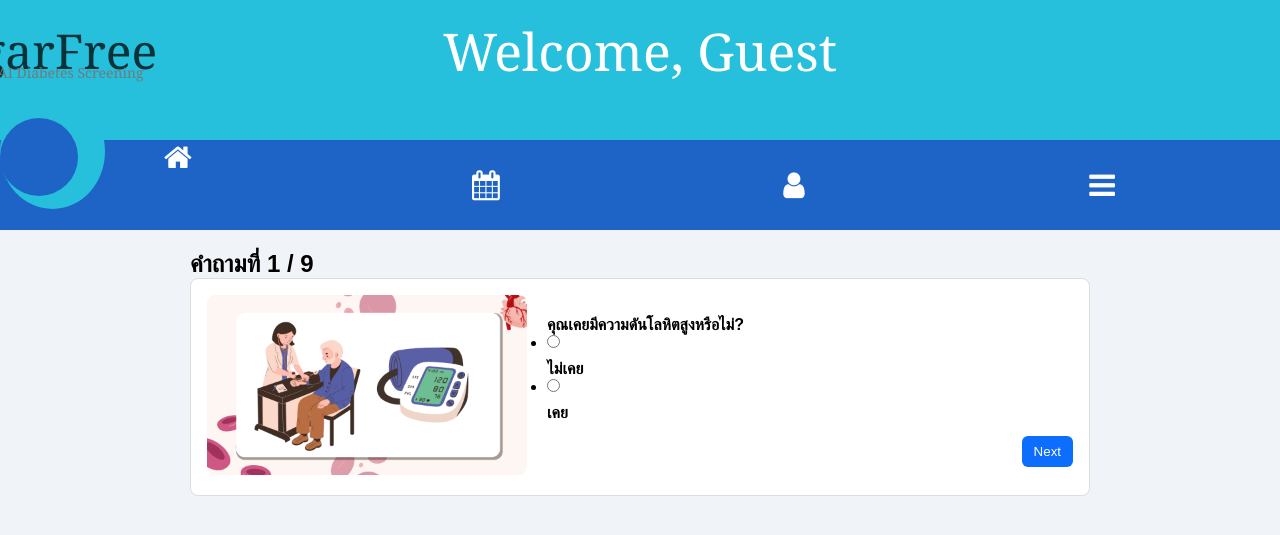
After one commit to NatthapongTelakul/Project_Diabetes_Website, a Flask app: page /predict/1 in a window 1280 px wide. The commit adds this page. Shown: the top 535 px of the page. Run offline with Flask 3, Linux system fonts and the light colour scheme.

Commit message:
04.10.2025 version-02

```diff
--- a/app.py
+++ b/app.py
@@ -3,9 +3,12 @@ import joblib
 import pandas as pd
 import numpy as np
 from flask import Flask, render_template, request, redirect, url_for, flash, session
-from flask_wtf import FlaskForm
-from wtforms import RadioField, SelectField, SubmitField, IntegerField
-from wtforms.validators import DataRequired, NumberRange
+
+from forms import (
+    HighBPForm, HighCholForm, HeartForm, DiffWalkForm,
+    HeightAndWeightForm, GenHlthForm, PhyshlthForm,
+    AgeForm, ModelChoiceForm
+)
 
 app = Flask(__name__)
 app.config['SECRET_KEY'] = 'mykey'
@@ -21,53 +24,20 @@ def bmi_category_code(bmi):
     else:
         return 3   # Obese
 
-class MyForm(FlaskForm):
-    # Features
-    highbp = RadioField('HighBP', choices=[('0','No'), ('1','Yes')], validators=[DataRequired()])
-    highchol = RadioField('HighChol', choices=[('0','No'), ('1','Yes')], validators=[DataRequired()])
-    heart = RadioField('Heart Disease or Attack?', choices=[('0','No'), ('1','Yes')], validators=[DataRequired()])
-    diffwalk = RadioField('Difficulty walking?', choices=[('0','No'), ('1','Yes')], validators=[DataRequired()])
+# Step configuration: name, form class, image file (optional)
+steps = [
+    {"name": "highbp", "form": HighBPForm, "image": "highbp.png"},
+    {"name": "highchol", "form": HighCholForm, "image": "highchol.png"},
+    {"name": "heart", "form": HeartForm, "image": "heart.png"},
+    {"name": "diffwalk", "form": DiffWalkForm, "image": "diffwalk.png"},
+    {"name": "height_weight", "form": HeightAndWeightForm, "image": "height_weight.png"},
+    {"name": "genhlth", "form": GenHlthForm, "image": "genhlth.png"},
+    {"name": "physhlth", "form": PhyshlthForm, "image": "physhlth.png"},
+    {"name": "age", "form": AgeForm, "image": "age.png"},
+    {"name": "model_choice", "form": ModelChoiceForm, "image": "model_choice.png"},
+]
 
-    height = IntegerField('Height (cm)', validators=[DataRequired(), NumberRange(min=50, max=250)])
-    weight = IntegerField('Weight (kg)', validators=[DataRequired(), NumberRange(min=20, max=300)])
-
-    genhlth = SelectField('General Health (1=Excellent → 5=Poor)',
-                          choices=[('1','Excellent'), ('2','Very good'), ('3','Good'), ('4','Fair'), ('5','Poor')])
-    physhlth = IntegerField('Physical health not good (0-30 days)', validators=[NumberRange(min=0, max=30)])
-
-    age = SelectField('Age Group', choices=[
-        ('1','18-24'), ('2','25-29'), ('3','30-34'), ('4','35-39'),
-        ('5','40-44'), ('6','45-49'), ('7','50-54'), ('8','55-59'),
-        ('9','60-64'), ('10','65-69'), ('11','70-74'), ('12','75-79'), ('13','80+')
-    ])
-
-    # เลือกโมเดล
-    model_choice = SelectField('เลือกโมเดลประเมินเบาหวาน', choices=[
-        ('decision_tree', 'Decision Tree'),
-        ('knn', 'KNN'),
-        ('naive_bayes', 'Naive Bayes'),
-        ('random_forest', 'Random Forest')
-    ])
-
-    submit = SubmitField('ประเมิน')
-
-
-
-
-
-
-
-
-
-
-
-
-
-
-
-
-
-
+# เริ่มต้นการทำงานที่ index.html
 @app.route('/', methods=['GET', 'POST'])
 def index():
     return render_template('index.html')
@@ -93,48 +63,84 @@ def sign():
 def home():
     return render_template('home.html')
 
-@app.route('/predict', methods=['GET', 'POST'])
-def predict():
-    # user_id = session.get('user_id')
-    # username = session.get('username')
-    form = MyForm()
 
-    prediction_result = None
-    probability = None
+
+
+
+
+
+
+
+
+
+
+
+
+
+
+
+
+
+# redirect /predict -> /predict/1
+@app.route('/predict')
+def predict_root():
+    return redirect(url_for('predict_step', step=1))
+
+@app.route('/predict/<int:step>', methods=['GET', 'POST'])
+def predict_step(step):
+    total_steps = len(steps)
+    if step < 1 or step > total_steps:
+        return redirect(url_for('predict_step', step=1))
+
+    step_cfg = steps[step - 1]
+    FormClass = step_cfg['form']
+    form = FormClass()
 
     if form.validate_on_submit():
-        # ดึงค่าจากฟอร์ม
-        highbp = int(form.highbp.data)
-        highchol = int(form.highchol.data)
-        heart = int(form.heart.data)
-        diffwalk = int(form.diffwalk.data)
-        genhlth = int(form.genhlth.data)
-        physhlth = int(form.physhlth.data)
-        age = int(form.age.data)
+        # เก็บทุก field ในฟอร์มลง session (ยกเว้น csrf & submit)
+        for fname, ffield in form._fields.items():
+            if fname in ('csrf_token', 'submit'):
+                continue
+            session[fname] = ffield.data
+        # ถ้าเป็น step สุดท้าย ให้ไปหน้า result
+        if step == total_steps:
+            return redirect(url_for('result'))
+        # นอกจากนั้น step ถัดไป
+        return redirect(url_for('predict_step', step=step + 1))
 
-        # คำนวณ BMI
-        height_m = form.height.data / 100
-        bmi = int(form.weight.data / (height_m ** 2))
+    image = step_cfg.get('image')
+    return render_template('step.html', form=form, step=step, total=total_steps, image=image)
 
-        # BMI Category
+@app.route('/predict/result')
+def result():
+    # เอาข้อมูลจาก session มาจัด features
+    # ระวังค่าสตริง -> แปลงเป็น int ก่อนใช้
+    try:
+        highbp = int(session.get('highbp', 0))
+        highchol = int(session.get('highchol', 0))
+        heart = int(session.get('heart', 0))
+        diffwalk = int(session.get('diffwalk', 0))
+        genhlth = int(session.get('genhlth', 3))
+        physhlth = int(session.get('physhlth', 0))
+        # age stored as choice string like "1","2"... convert to index or numeric representation you used in training
+        age_choice = session.get('age', "1")
+        age = int(age_choice)
+        # height & weight
+        height = session.get('height')
+        weight = session.get('weight')
+        if height is not None and weight is not None:
+            height = float(height)
+            weight = float(weight)
+            height_m = height / 100.0
+            bmi = weight / (height_m ** 2)
+            bmi = round(bmi, 2)
+        else:
+            bmi = 0.0
+
         bmi_cat = bmi_category_code(bmi)
+        bmi_age_interaction = int(round(bmi * age))
 
-        # BMI x Age interaction
-        bmi_age_interaction = int(bmi * age)
-
-        # เก็บใน session
-        session['highbp'] = highbp
-        session['highchol'] = highchol
-        session['heart'] = heart
-        session['diffwalk'] = diffwalk
-        session['genhlth'] = genhlth
-        session['physhlth'] = physhlth
-        session['age'] = age
-        session['bmi'] = bmi
-        session['bmi_cat'] = bmi_cat
-        session['bmi_age_interaction'] = bmi_age_interaction
-
-        # เตรียม feature vector ตามลำดับที่ใช้ตอนเทรน
+        # สร้าง DataFrame ตาม feature ที่โมเดลคาดหวัง
         features = pd.DataFrame([{
             'HighBP': highbp,
             'HighChol': highchol,
@@ -148,34 +154,116 @@ def predict():
             'BMI_Age_interaction': bmi_age_interaction
         }])
 
+        # เลือกโมเดลจาก session (value เช่น 'random_forest', 'knn' ...)
+        model_name = session.get('model_choice', 'random_forest')
+        model_path = os.path.join('models', f"{model_name}.joblib")
+        if os.path.exists(model_path):
+            model = joblib.load(model_path)
+            y_pred = model.predict(features)[0]
+            # ถ้าโมเดลมี predict_proba
+            try:
+                y_prob = model.predict_proba(features)[0][1] * 100
+            except Exception:
+                y_prob = None
+            prediction_result = int(y_pred)
+            probability = round(y_prob, 2) if y_prob is not None else None
+        else:
+            # หากไม่มีโมเดล ให้ mock ผลลัพธ์ (หรือแจ้ง error)
+            prediction_result = 0
+            probability = None
 
-        # โหลดโมเดล
-        model_name = form.model_choice.data
-        model_path = os.path.join("models", f"{model_name}.joblib")
-        model = joblib.load(model_path)
+        # ส่งข้อมูลไปแสดง
+        data = {cfg['name']: session.get(cfg['name']) for cfg in steps}
+        return render_template('result.html',
+                               prediction=prediction_result,
+                               probability=probability,
+                               data=data,
+                               bmi=bmi)
+    except Exception as e:
+        # แสดง error ง่ายๆ (คุณอาจอยากบันทึก/แจ้งอย่างดีกว่านี้)
+        return f"Error preparing result: {e}", 500
 
-        # ทำการพยากรณ์
-        y_pred = model.predict(features)[0]
-        y_prob = model.predict_proba(features)[0][1] * 100  # ความน่าจะเป็น class 1 (%)
+# @app.route('/predict', methods=['GET', 'POST'])
+# def predict():
+#     # user_id = session.get('user_id')
+#     # username = session.get('username')
+#     form = MyForm()
 
-        prediction_result = int(y_pred)
-        probability = round(y_prob, 2)
+#     prediction_result = None
+#     probability = None
 
-        # เก็บผลใน session
-        session['prediction'] = prediction_result
-        session['probability'] = probability
+#     if form.validate_on_submit():
+#         # ดึงค่าจากฟอร์ม
+#         highbp = int(form.highbp.data)
+#         highchol = int(form.highchol.data)
+#         heart = int(form.heart.data)
+#         diffwalk = int(form.diffwalk.data)
+#         genhlth = int(form.genhlth.data)
+#         physhlth = int(form.physhlth.data)
+#         age = int(form.age.data)
 
-        # เก็บค่าลง database พร้อมผลการพยากรณ์
-        # save_to_db(user_id, username, prediction_result, probability)
-    return render_template('predict.html', form=form,
-                           prediction=session.get('prediction'),
-                           probability=session.get('probability'))
+#         # คำนวณ BMI
+#         height_m = form.height.data / 100
+#         bmi = int(form.weight.data / (height_m ** 2))
 
-@app.route('/admin')
+#         # BMI Category
+#         bmi_cat = bmi_category_code(bmi)
+
+#         # BMI x Age interaction
+#         bmi_age_interaction = int(bmi * age)
+
+#         # เก็บใน session
+#         session['highbp'] = highbp
+#         session['highchol'] = highchol
+#         session['heart'] = heart
+#         session['diffwalk'] = diffwalk
+#         session['genhlth'] = genhlth
+#         session['physhlth'] = physhlth
+#         session['age'] = age
+#         session['bmi'] = bmi
+#         session['bmi_cat'] = bmi_cat
+#         session['bmi_age_interaction'] = bmi_age_interaction
+
+#         # เตรียม feature vector ตามลำดับที่ใช้ตอนเทรน
+#         features = pd.DataFrame([{
+#             'HighBP': highbp,
+#             'HighChol': highchol,
+#             'BMI': bmi,
+#             'HeartDiseaseorAttack': heart,
+#             'GenHlth': genhlth,
+#             'PhysHlth': physhlth,
+#             'DiffWalk': diffwalk,
+#             'Age': age,
+#             'BMI_cat_code': bmi_cat,
+#             'BMI_Age_interaction': bmi_age_interaction
+#         }])
+
+
+#         # โหลดโมเดล
+#         model_name = form.model_choice.data
+#         model_path = os.path.join("models", f"{model_name}.joblib")
+#         model = joblib.load(model_path)
+
+#         # ทำการพยากรณ์
+#         y_pred = model.predict(features)[0]
+#         y_prob = model.predict_proba(features)[0][1] * 100  # ความน่าจะเป็น class 1 (%)
+
+#         prediction_result = int(y_pred)
+#         probability = round(y_prob, 2)
+
+#         # เก็บผลใน session
+#         session['prediction'] = prediction_result
+#         session['probability'] = probability
+
+#         # เก็บค่าลง database พร้อมผลการพยากรณ์
+#         # save_to_db(user_id, username, prediction_result, probability)
+#     return render_template('predict.html', form=form,
+#                            prediction=session.get('prediction'),
+#                            probability=session.get('probability'))
+
+@app.route('/admin-contact')
 def profile():
-    # ชื่อ อายุ
-    username = "natthapong"
-    return render_template('admin.html', username = username)
+    return render_template('admin.html')
 
 if __name__ == "__main__":
     app.run(debug=True) # เปิด debug mode (ต้องปิดเมื่อ deploy จริง)
--- /dev/null
+++ b/forms.py
@@ -0,0 +1,60 @@
+from flask_wtf import FlaskForm
+from wtforms import RadioField, IntegerField, SelectField, SubmitField
+from wtforms.validators import DataRequired, NumberRange
+
+class HighBPForm(FlaskForm):
+    highbp = RadioField("คุณเคยมีความดันโลหิตสูงหรือไม่?",
+                        choices=[("0","ไม่เคย"), ("1","เคย")],
+                        validators=[DataRequired()])
+    submit = SubmitField("Next")
+
+class HighCholForm(FlaskForm):
+    highchol = RadioField("คุณเคยมีคอเลสเตอรอลสูงหรือไม่?",
+                          choices=[("0","ไม่เคย"), ("1","เคย")],
+                          validators=[DataRequired()])
+    submit = SubmitField("Next")
+
+class HeartForm(FlaskForm):
+    heart = RadioField("คุณเคยมีโรคหัวใจหรือไม่?",
+                       choices=[("0","ไม่เคย"), ("1","เคย")],
+                       validators=[DataRequired()])
+    submit = SubmitField("Next")
+
+class DiffWalkForm(FlaskForm):
+    diffwalk = RadioField("คุณมีปัญหาในการเดินหรือไม่?",
+                          choices=[("0","ไม่มี"), ("1","มี")],
+                          validators=[DataRequired()])
+    submit = SubmitField("Next")
+
+class HeightAndWeightForm(FlaskForm):
+    height = IntegerField("ส่วนสูง (cm)",
+                          validators=[DataRequired(), NumberRange(min=100, max=250)])
+    weight = IntegerField("น้ำหนัก (kg)",
+                          validators=[DataRequired(), NumberRange(min=20, max=300)])
+    submit = SubmitField("Next")
+
+class GenHlthForm(FlaskForm):
+    genhlth = SelectField("สุขภาพโดยรวมของคุณ",
+                          choices=[("1","ยอดเยี่ยม"),("2","ดี"),("3","ปานกลาง"),("4","แย่"),("5","แย่มาก")],
+                          validators=[DataRequired()])
+    submit = SubmitField("Next")
+
+class PhyshlthForm(FlaskForm):
+    physhlth = IntegerField("จำนวนวันในเดือนที่แล้วที่สุขภาพกายไม่ดี (0-30)",
+                            validators=[DataRequired(), NumberRange(min=0, max=30)]) # ใส่เลข 0 ไม่ได้
+    submit = SubmitField("Next")
+
+class AgeForm(FlaskForm):
+    age = SelectField("อายุ",
+                      choices=[("1","18-24"),("2","25-29"),("3","30-34"),("4","35-39"),
+                               ("5","40-44"),("6","45-49"),("7","50-54"),
+                               ("8","55-59"),("9","60-64"),("10","65-69"),
+                               ("11","70-74"),("12","75-79"),("13","80+")],
+                      validators=[DataRequired()])
+    submit = SubmitField("Next")
+
+class ModelChoiceForm(FlaskForm):
+    model_choice = SelectField("เลือกโมเดลที่ใช้ทำนาย",
+                               choices=[("decision_tree","DecisionTree"),("knn","KNN"),("naive_bayes","Naive Bayes"),("random_forest","Random Forest")],
+                               validators=[DataRequired()])
+    submit = SubmitField("Submit")
--- /dev/null
+++ b/static/css/style-step.css
@@ -0,0 +1,72 @@
+/* style-step.css */
+.step-wrap {
+  max-width: 900px;
+  margin: 20px auto;
+}
+.card {
+  display: flex;
+  gap: 20px;
+  border: 1px solid #ddd;
+  padding: 16px;
+  border-radius: 8px;
+  background: #fff;
+  align-items: center;
+}
+.left {
+  flex: 0 0 320px;
+  text-align: center;
+}
+.left img {
+  max-width: 100%;
+  border-radius: 8px;
+}
+.right {
+  flex: 1;
+}
+.form-row label {
+  display: block;
+  font-weight: 600;
+  margin-top: 8px;
+}
+.input {
+  margin-bottom: 8px;
+}
+input[type="number"],
+select {
+  padding: 8px;
+  width: 100%;
+  box-sizing: border-box;
+  border-radius: 6px;
+  border: 1px solid #ccc;
+}
+input[type="radio"] {
+  margin-right: 6px;
+}
+.actions {
+  margin-top: 14px;
+  text-align: right;
+}
+.btn {
+  padding: 8px 12px;
+  border-radius: 6px;
+  text-decoration: none;
+  color: #fff;
+  background: #0d6efd;
+  border: none;
+  cursor: pointer;
+}
+.btn.back {
+  background: #6c757d;
+  margin-right: 8px;
+  width: 90px;
+  text-align: center;
+  display: inline-block;
+}
+.btn.next {
+  background: #0d6efd;
+}
+.errors {
+  color: #c00;
+  font-size: 0.9em;
+  margin-top: 4px;
+}
--- a/templates/home.html
+++ b/templates/home.html
@@ -8,8 +8,8 @@
     <!-- พื้นที่คอนเทนต์ของหน้า Home -->
     <main class="page">
       <div class="container">
-        <form action="{{ url_for('predict') }}" method="get">
-          <button type="submit">ทำแบบประเมินโรคเบาหวาน</button>
+        <form action="{{ url_for('predict_step', step=1) }}" method="get">
+          <button button type="submit">Start Assessment</button>
         </form>
       </div>
       <div class="container">
--- /dev/null
+++ b/templates/step.html
@@ -0,0 +1,43 @@
+{% extends "header.html" %}
+{% block content %}
+<link rel="stylesheet" href="{{ url_for('static', filename='css/style-step.css') }}">
+<div class="step-wrap">
+  <h2>คำถามที่ {{ step }} / {{ total }}</h2>
+
+  <div class="card">
+    <div class="left">
+      {% if image %}
+        <img src="{{ url_for('static', filename='images/' + image) }}" alt="image step" />
+      {% endif %}
+    </div>
+    <div class="right">
+      <form method="POST">
+        {{ form.hidden_tag() }}
+        <div class="form-row">
+          {# แสดงทุกฟิลด์ที่ไม่ใช่ submit/csrf #}
+          {% for fname, field in form._fields.items() %}
+            {% if fname != 'csrf_token' and fname != 'submit' %}
+              <label>{{ field.label }}</label>
+              <div class="input">
+                {{ field() }}
+                {% if field.errors %}
+                  <div class="errors">
+                    {% for e in field.errors %} <div>{{ e }}</div> {% endfor %}
+                  </div>
+                {% endif %}
+              </div>
+            {% endif %}
+          {% endfor %}
+        </div>
+
+        <div class="actions">
+          {% if step > 1 %}
+            <a class="btn back" href="{{ url_for('predict_step', step=step-1) }}">ย้อนกลับ</a>
+          {% endif %}
+          {{ form.submit(class="btn next") }}
+        </div>
+      </form>
+    </div>
+  </div>
+</div>
+{% endblock %}
```
Also changed, not shown: static/css/style-result.css (added, +27 -0 lines), templates/result.html (added, +33 -0 lines), static/images/age.png (added), static/images/diffwalk.png (added), static/images/genhlth.png (added), static/images/heart.png (added), static/images/height_weight.png (added), static/images/highbp.png (added), static/images/highchol.png (added), static/images/model_choice.png (added), static/images/physhlth.png (added).
